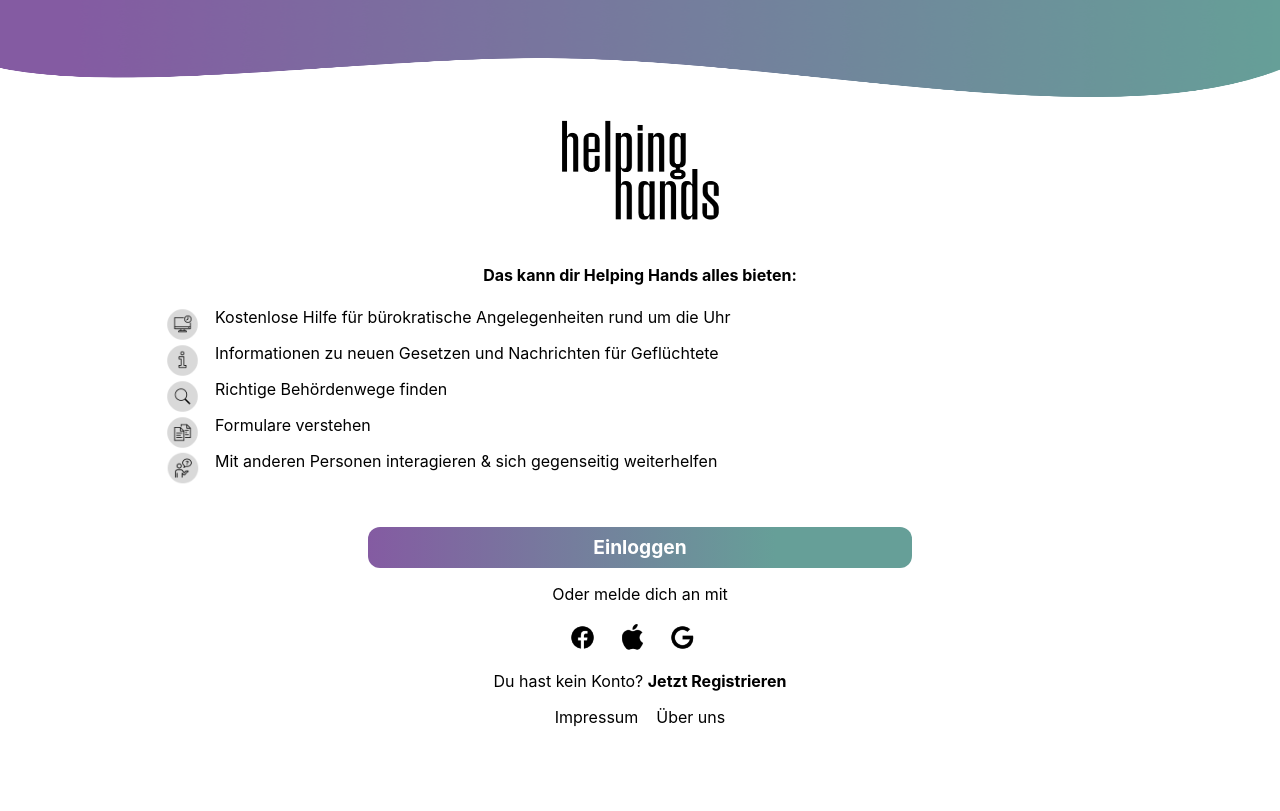
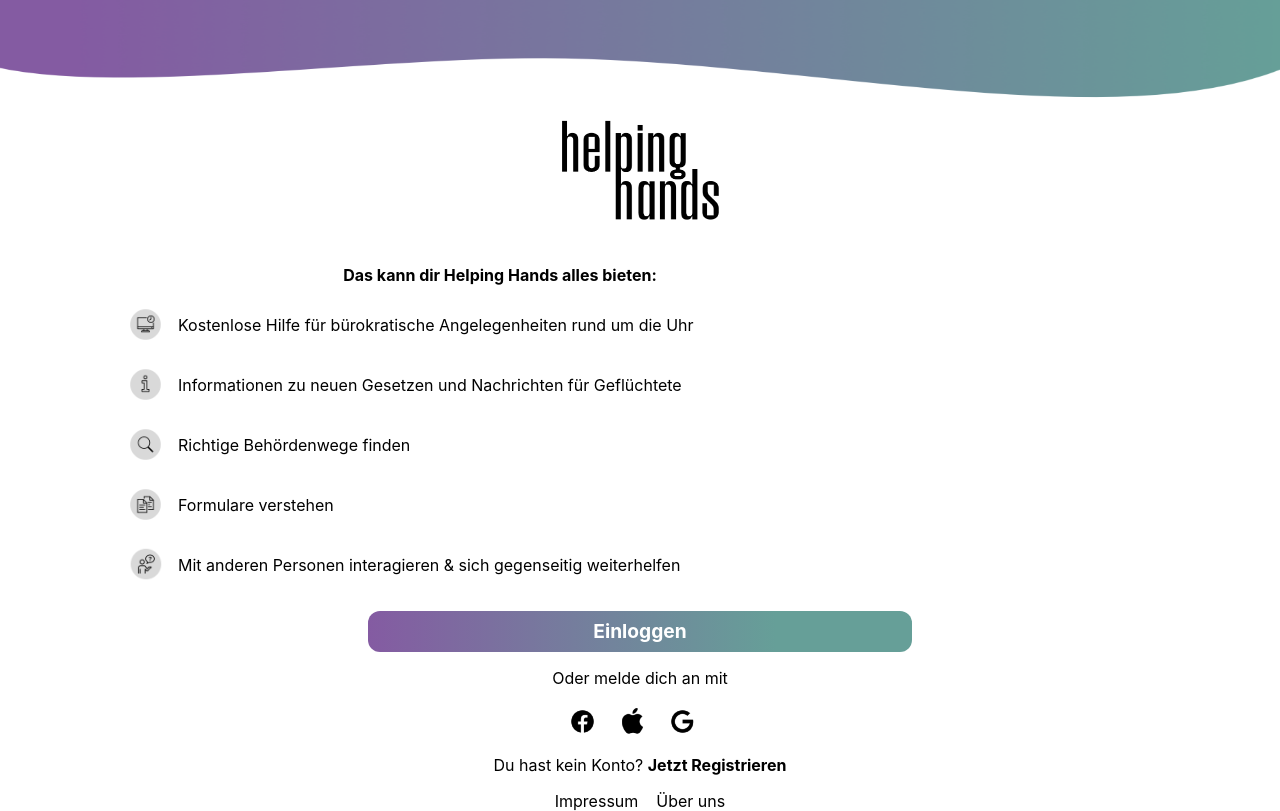
Before and after one commit to xSilentStorm313/Projekt-Web, a React (Create React App) app in the folder webapp/: page / in a window 1280 px wide. Built offline with nearby package versions, Linux system fonts and the light colour scheme.

Commit message:
startseite & loginseite probleme gefixt

```diff
--- a/webapp/src/App.css
+++ b/webapp/src/App.css
@@ -15,7 +15,6 @@
 }
 
 .container {
-  margin: 0 auto;
   max-width: 1000px;
   padding-right: 25px;
   padding-left: 25px;
@@ -25,6 +24,112 @@
   height: 35px;
   width: 35px;
   margin-right: 15px;
+}
+
+.icon1 {
+  height: 35px;
+  width: 35px;
+  margin-right: 15px;
+}
+
+.buttonstartseitetext {
+  color: white;
+  font-size: 1.2rem;
+  margin: -1px -1px;
+}
+
+.registrierung {
+  color: black;
+  font-weight: bold;
+}
+
+a:link {
+  text-decoration: none;
+}
+
+.footer {
+  font-weight: bold;
+  width: 100%;
+  padding: 2rem;
+  text-align: center;
+  margin-bottom: 0px;
+  color: black;
+  position: absolute;
+  bottom: 1rem;
+}
+
+.footer-container {
+  display: grid;
+  grid-template-columns: 1fr 1fr;
+  margin-left: 2rem;
+  margin-right: 2rem;
+  bottom: 1rem;
+  display: flex;
+  justify-content: center;
+  align-items: center;
+}
+
+.impressumlink {
+  color: black;
+}
+
+.überunslink {
+  color: black;
+}
+
+.Home {
+  overflow: hidden;
+}
+
+p1 {
+  margin: 0;
+}
+
+.texthome {
+  text-align: left;
+  padding-bottom: 1rem;
+}
+
+.texthome1 {
+  text-align: left;
+  padding-bottom: 1rem;
+  padding-top: 0.5rem;
+}
+
+.errorüberschrift {
+  box-sizing: border-box;
+  text-align: center;
+  font-size: 2.25rem;
+  margin-bottom: 10vh;
+  margin-left: 1vw;
+  margin-right: 1vw;
+  color: black;
+}
+
+.texterror{
+  text-align: center;
+  color: black;
+  font-size: 1rem;
+  margin-top: 10vh;
+  font-weight: bold;
+}
+
+.errorüberschrift{
+  margin-top: 1vh;
+}
+
+
+.linkerror{
+  text-align: center;
+  color: linear-gradient(to right, rgb(132, 91, 162) 0%, rgb(102, 159, 152) 75%);
+  text-decoration: underline;
+  font-weight: bold;
+  font-size: 2.25rem;
+}
+
+.footererror{
+  height: 5vh;
+  margin-top: -3vh;
 }
 
 @media (max-width: 600px) {
@@ -65,79 +170,14 @@
   }
 }
 
-.buttonstartseitetext {
-  color: white;
-  font-size: 1.2rem;
-  margin: -1px -1px;
+@media (min-width: 581px) {
+  .texthome {
+    text-align: left;
+    padding-bottom: 1rem;
+    padding-top: 0.5rem;
+  }
+  .container {
+    padding-right: 10%;
+    padding-left: 10%;
+ }
 }
-
-.registrierung {
-  color: black;
-  font-weight: bold;
-}
-
-a:link {
-  text-decoration: none;
-}
-
-.footer {
-  font-weight: bold;
-  width: 100%;
-  padding: 2rem;
-  text-align: center;
-  margin-bottom: 0px;
-  color: black;
-  position: absolute;
-}
-
-.impressumlink {
-  color: black;
-}
-
-.überunslink {
-  color: black;
-}
-
-.Home {
-  overflow: hidden;
-}
-
-.texthome {
-  text-align: left;
-}
-
-.errorüberschrift {
-  box-sizing: border-box;
-  text-align: center;
-  font-size: 2.25rem;
-  margin-bottom: 10vh;
-  margin-left: 1vw;
-  margin-right: 1vw;
-  color: black;
-}
-
-.texterror{
-  text-align: center;
-  color: black;
-  font-size: 1rem;
-  margin-top: 10vh;
-  font-weight: bold;
-}
-
-.errorüberschrift{
-  margin-top: 1vh;
-}
-
-
-.linkerror{
-  text-align: center;
-  color: linear-gradient(to right, rgb(132, 91, 162) 0%, rgb(102, 159, 152) 75%);
-  text-decoration: underline;
-  font-weight: bold;
-  font-size: 2.25rem;
-}
-
-.footererror{
-  height: 5vh;
-  margin-top: -3vh;
-}
--- a/webapp/src/Grün/Hauptseitegrün.css
+++ b/webapp/src/Grün/Hauptseitegrün.css
@@ -168,30 +168,6 @@ span {
   width: 100%;
   text-align: center;
 }
-@media (max-width: 550px){
-  .button-switch-hilfesuchender {
-    background-color: #845BA2;
-    width: 100%;
-    text-align: center;
-    font-size: 1.2rem;
-    border: none;
-    border-radius: 1rem;
-    margin-top: 1.79rem;
-  }
-}
-
-@media (min-width: 551px){
-  .button-switch-hilfesuchender {
-    background-color: #845BA2;
-    width: 90%;
-    text-align: center;
-    font-size: 1.2rem;
-    border: none;
-    border-radius: 1rem;
-    margin-top: 1.79rem;
-  }
-}
-
 
 .button-switch-helfer {
   background-color: #669F98;
@@ -227,3 +203,27 @@ span {
   border: transparent;
   text-align: center;
 }
+
+@media (max-width: 550px){
+  .button-switch-hilfesuchender {
+    background-color: #845BA2;
+    width: 100%;
+    text-align: center;
+    font-size: 1.2rem;
+    border: none;
+    border-radius: 1rem;
+    margin-top: 1.79rem;
+  }
+}
+
+@media (min-width: 551px){
+  .button-switch-hilfesuchender {
+    background-color: #845BA2;
+    width: 90%;
+    text-align: center;
+    font-size: 1.2rem;
+    border: none;
+    border-radius: 1rem;
+    margin-top: 1.79rem;
+  }
+}
--- a/webapp/src/Login.css
+++ b/webapp/src/Login.css
@@ -12,7 +12,8 @@
   text-align: left;
   margin-left: 1.5rem;
   margin-bottom: -0.938rem;
-}
+  box-sizing: border-box;
+ }
 
 .überschriftlogin {
   box-sizing: border-box;
@@ -20,7 +21,6 @@
   margin-left: 1.5rem;
   font-size: 2.25rem;
 }
-
 
 .input[type=text],
 [type=password] {
@@ -42,6 +42,11 @@
   color: black;
   font-weight: bold;
 }
+
+.loginerrorschrift{
+  color: red;
+}
+
 @media (min-width: 601px) {
   .buttonlogin {
     background-image: linear-gradient(to right, rgb(132, 91, 162) 0%, rgb(102, 159, 152) 75%);
@@ -76,7 +81,23 @@
     transition: background-color 250ms;
     border: none
   }
+  .buttonstartseite {
+    background-image: linear-gradient(to right, rgb(132, 91, 162) 0%, rgb(102, 159, 152) 75%);
+    color: white;
+    width: 90%;
+    padding: 0.6rem 1.25rem;
+    margin-top: 1.25rem;
+    /* box-shadow: 0.188rem 0.188rem 0.188rem 0.188rem rgb(213, 213, 213); */
+    border-radius: 0.75rem;
+    text-align: center;
+    font-size: 1.2rem;
+    font-weight: bold;
+    cursor: pointer;
+    transition: background-color 250ms;
+    border: none
+  }
 }
+
 @media (min-width: 601px) {
   .buttonstartseite {
     background-image: linear-gradient(to right, rgb(132, 91, 162) 0%, rgb(102, 159, 152) 75%);
@@ -94,24 +115,3 @@
     border: none
   }
 }
-
-@media (max-width: 600px) {
-  .buttonstartseite {
-    background-image: linear-gradient(to right, rgb(132, 91, 162) 0%, rgb(102, 159, 152) 75%);
-    color: white;
-    width: 90%;
-    padding: 0.6rem 1.25rem;
-    margin-top: 1.25rem;
-    /* box-shadow: 0.188rem 0.188rem 0.188rem 0.188rem rgb(213, 213, 213); */
-    border-radius: 0.75rem;
-    text-align: center;
-    font-size: 1.2rem;
-    font-weight: bold;
-    cursor: pointer;
-    transition: background-color 250ms;
-    border: none
-  }
-}
-.loginerrorschrift{
-  color: red;
-}
--- a/webapp/src/Login.js
+++ b/webapp/src/Login.js
@@ -9,7 +9,9 @@ function Login() {
         <div className="App">
             <TitleBar />
             <LoginMenu/>
+            <div className="footer-container">
             <Footer />
+            </div>
         </div>
     );
 }
--- a/webapp/src/Startseite.js
+++ b/webapp/src/Startseite.js
@@ -13,10 +13,11 @@ function Home() {
             <div className="container">
                 <StartseiteText />
             </div>
-            <br/>
             <Einloggenbutton />
             <SocialMediaLogin />
+            <div className="footer-container">
             <Footer />
+            </div>
         </div>
     );
 }
--- a/webapp/src/components/Footer.js
+++ b/webapp/src/components/Footer.js
@@ -5,7 +5,7 @@ export default function Footer() {
     return (
         <div>
             <a href="https://www.hm.edu/impressum/index.de.html" className="impressumlink">Impressum</a>&nbsp;&nbsp;&nbsp;&nbsp;
-            <a href="https://www.hm.edu/datenschutz/datenschutzhinweis_studierende.de.html"className="überunslink">Über uns</a>
+            <a href="https://sites.hm.edu/mucdai/angebot/informatik_und_design/bachelor_informatik_und_design.de.html"className="überunslink">Über uns</a>
         </div>
     )
 }
--- a/webapp/src/components/LoginMenu.js
+++ b/webapp/src/components/LoginMenu.js
@@ -78,6 +78,7 @@ export default function LoginMenu() {
                     </Link>
                 </p>
             </form>
+            <br/><br/><br/><br/><br/><br/><br/>
         </div>
     );
 }
--- a/webapp/src/components/Startseite/StartseiteText.js
+++ b/webapp/src/components/Startseite/StartseiteText.js
@@ -9,11 +9,11 @@ export default function InfoText() {
     return (
         <div>
             <h4>Das kann dir Helping Hands alles bieten:</h4>
-            <p><img src={icon1} className="icon" alt="icon" align="left" /><p className="texthome"> Kostenlose Hilfe für bürokratische Angelegenheiten rund um die Uhr</p></p>
-            <p><img src={icon2} className="icon" alt="icon" align="left" /><p className="texthome"> Informationen zu neuen Gesetzen und Nachrichten für Geflüchtete</p></p>
-            <p><img src={icon3} className="icon" alt="icon" align="left" /><p className="texthome"> Richtige Behördenwege finden</p></p>
-            <p><img src={icon4} className="icon" alt="icon" align="left" /><p className="texthome"> Formulare verstehen</p></p>
-            <p><img src={icon5} className="icon" alt="icon" align="left" /><p className="texthome"> Mit anderen Personen interagieren & sich gegenseitig weiterhelfen</p></p>
+            <p1><img src={icon1} className="icon" alt="icon" align="left" /><p className="texthome">Kostenlose Hilfe für bürokratische Angelegenheiten rund um die Uhr</p></p1>
+            <p1><img src={icon2} className="icon" alt="icon" align="left" /><p className="texthome">Informationen zu neuen Gesetzen und Nachrichten für Geflüchtete</p></p1>
+            <p1><img src={icon3} className="icon1" alt="icon" align="left" /><p className="texthome1">Richtige Behördenwege finden</p></p1>
+            <p1><img src={icon4} className="icon1" alt="icon" align="left" /><p className="texthome1">Formulare verstehen</p></p1>
+            <p1><img src={icon5} className="icon" alt="icon" align="left" /><p className="texthome">Mit anderen Personen interagieren & sich gegenseitig weiterhelfen</p></p1>
         </div>
     )
 }
```
